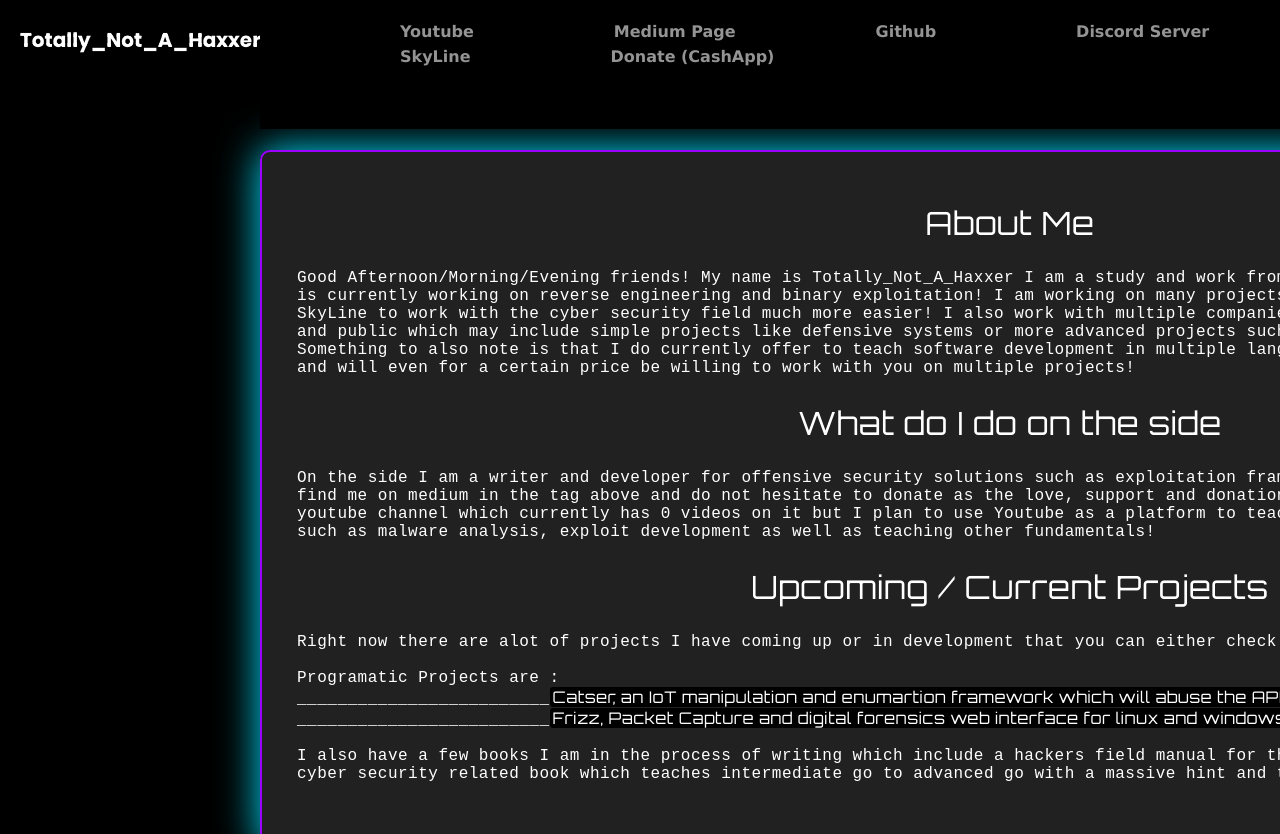
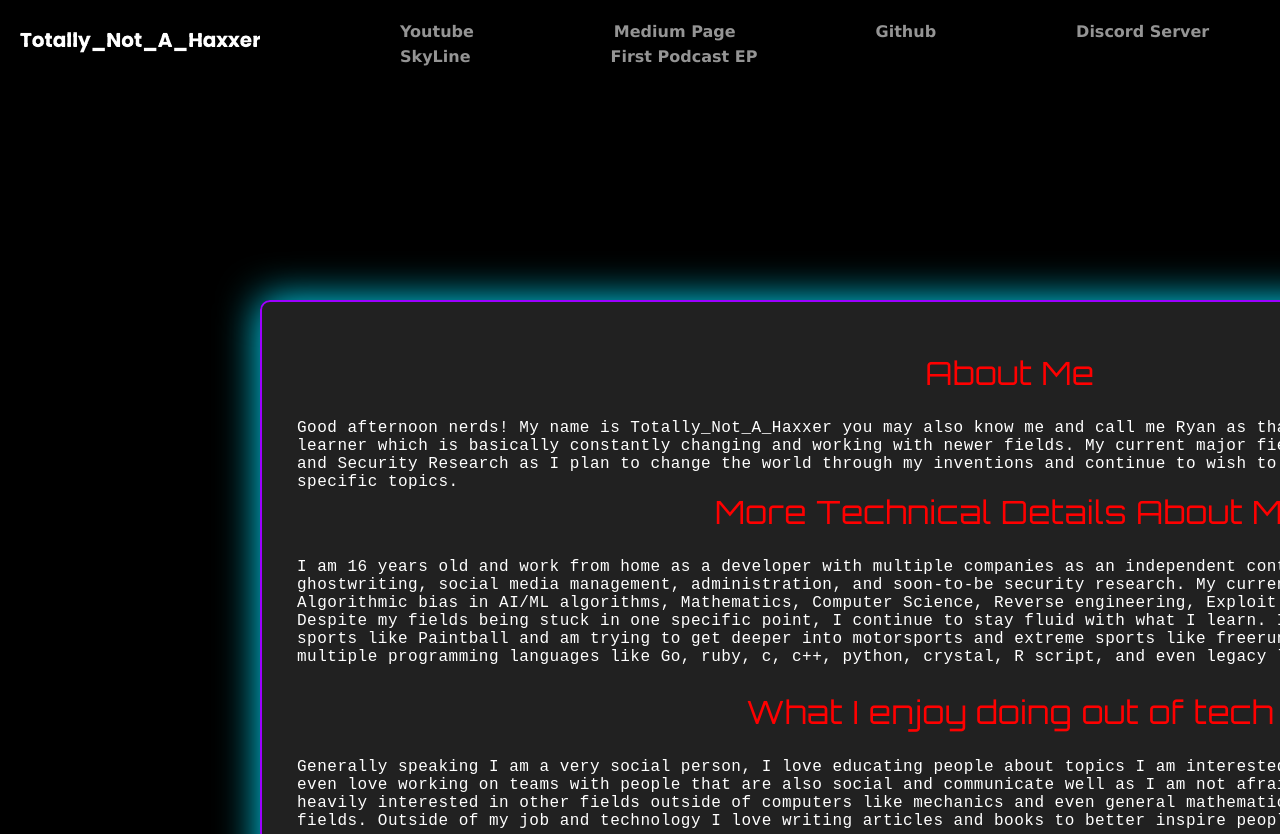
Before and after one commit to TotallyNotAHaxxer/totallynotahaxxer.github.io, a plain HTML site: page index.html in a window 1280 px wide. Shown: the top 834 px of the page. Drawn offline with Linux system fonts and the light colour scheme; a web font is replaced by a local one.

Commit message:
Update index.html

```diff
--- a/index.html
+++ b/index.html
@@ -1,6 +1,11 @@
 <!DOCTYPE html>
 <html lang="en" dir="ltr">
+<!--
 
+Totally_Not_A_Haxxer : Notes
+            I am not the best web developer but cmon this document is bad
+            I plan to fix this document up soon enough but it works for now as this code was just mashed together badly
+-->
 <head>
     <meta charset="UTF-8">
     <title>Haxxer!</title>
@@ -28,45 +33,60 @@
             <a href="https://www.github.com/ArkAngeL43">Github</a>
             <a href="https://discord.gg/xjJdt3v6ME">Discord Server</a>
             <a href="https://github.com/SkyLine-Community/SkyLine">SkyLine</a>
-            <a href="https://cash.app/$TotallyNotAHaxxer">Donate (CashApp)</a>
+            <a href="https://open.spotify.com/episode/0aQvRICN7gCW7GikiUE9uj">First Podcast EP</a>
             <div id="indicator"></div>
         </nav>
         <div class="home-content">
             <form>
-                <h3>About Me</h3>
+                <h3 style="color: red;">About Me</h3>
                 <br>
                 <p>
-                    Good Afternoon/Morning/Evening friends! My name is Totally_Not_A_Haxxer I am a study and work from home developer and penetration tester who is currently working on reverse
-                    engineering and binary exploitation! I am working on many projects such as Caster and my Programming language SkyLine to work with the cyber security field much more easier!
-                    I also work with multiple companies, teams and organizations on both private and public which may include simple projects like defensive systems or more advanced projects such
-                    as private exploitation frameworks! Something to also note is that I do currently offer to teach software development in multiple languages which include Go, C++, Ruby and Perl and will even for a certain price be
-                    willing to work with you on multiple projects!
+                    Good afternoon nerds! My name is Totally_Not_A_Haxxer you may also know me and call me Ryan as that is my real first name.
+                    I am a fluid learner which is basically constantly changing and working with newer fields. My current major field of study
+                    is inside of ComputerScience and Security Research as I plan to change the world through my inventions and continue to wish to
+                    inspire people to be much more invested in specific topics.
+                </p>
+                <h3 style="color: red;">More Technical Details About Me</h3>
+                <br>
+                <p>
+                    I am 16 years old and work from home as a developer with multiple companies as an independent contractor for various topics
+                    such as ghostwriting, social media management, administration, and soon-to-be security research. My current studies consist of Quantum Computing,
+                    Algorithmic bias in AI/ML algorithms, Mathematics, Computer Science, Reverse engineering, Exploit development, and Binary exploitation. Despite my
+                    fields being stuck in one specific point, I continue to stay fluid with what I learn. I am also extraordinarily athletic and play sports like Paintball
+                    and am trying to get deeper into motorsports and extreme sports like freerunning or air sports. I am verbose in multiple programming languages like Go,
+                    ruby, c, c++, python, crystal, R script, and even legacy languages like Fortran95-Fortran2003.
                 </p>
                 <br>
-                <h3> What do I do on the side</h3>
+                <h3 style="color: red;"> What I enjoy doing out of tech</h3>
                 <br>
                 <p>
-                    On the side I am a writer and developer for offensive security solutions such as exploitation frameworks, digital forensics systems! You can find me on medium in the tag above
-                    and do not hesitate to donate as the love, support and donations do ALOT to keep me pushing! I run a small youtube channel which currently has 0 videos on it but I plan to use
-                    Youtube as a platform to teach offensive and defensive cyber security such as malware analysis, exploit development as well as teaching other fundamentals!
+                    Generally speaking I am a very social person, I love educating people about topics I am interested in such as Quantum theory(mechanics)
+                    and even love working on teams with people that are also social and communicate well as I am not afraid to talk about something I enjoy.
+                    I am heavily interested in other fields outside of computers like mechanics and even general mathematics like calculus, trig, geometry and other
+                    fields. Outside of my job and technology I love writing articles and books to better inspire people and educate about other topics!
                 </p>
                 <br>
-                <h3>Upcoming / Current Projects</h3>
+                <h3 style="color: red;">Upcoming / Current Projects</h3>
                 <br>
                 <p>
-                    Right now there are alot of projects I have coming up or in development that you can either check out or look into.
-                    <br>
-                    <br>
-                    Programatic Projects are : <br>
-                    _________________________<code>Catser, an IoT manipulation and enumartion framework which will abuse the API's within IoT devices</code>
-                    _________________________<code>Frizz, Packet Capture and digital forensics web interface for linux and windows</code>
-                    <br>
-                    <br>
-                    I also have a few books I am in the process of writing which include a hackers field manual for the go programming language as well as a cyber security related
-                    book which teaches intermediate go to advanced go with a massive hint and take on the cyber security field.
-
+                   There are many projects I am working on but below you will find the primary projects I am working on and dedicating my time to
+                   <br>
+                   <br>
+                   <br>
+                   <bold style="color: aqua;">*Project #1 ---></bold>  BHGH otherwise known as Black Hat Go Manual is a book/booklet similar to RTFM/BTFM/LFM I am writing for cyber security researchers who use
+                   the go programming language. This book holds programs and scripts that you can flip to for quick references and different forms of tips and tricks
+                   that I have been learning with the Go programming language
+                   <br>
+                   <br>
+                   <br>
+                   <bold style="color: aqua;">*Project#2 ---></bold>  SkyLine otherwise known as CSC ( Cyber Security Core ) is a programming language or family of programming languages which are in the process
+                   of being developed. The goal of the SkyLine family is to provide a modern day and unique programming language for everyday developers invested in specific topics
+                   such as cyber security. SkyLine will have multiple branches of languagea all of which have the same style but a backend developed for different topics. CSC will be
+                   and is currently being developed just for cyber security related fields such as forensics, IoT manipulation and other various topics like ED ( Exploit Development ) with
+                   a focus on multiple fields of mathematics such as quantum mathematics, Geometry, Calculus, Trigenometry, Linear algebra and other forms of math. Other versions of SkyLine
+                   may be developed on specific topics like BlockChain, Networking, Embedded, AI/ML and cryptography. The plan with SkyLine is to bring something new to the development world
+                   and bring ideas into the development world that can change the way developers work with specific tasks!
                 </p>
-
             </form>
 
         </div>
@@ -344,12 +364,12 @@
 
     form {
         box-sizing: border-box;
-        height: 700px;
+        height: 1000px;
         width: 1500px;
         background-color: rgba(255, 255, 255, 0.13);
         position: absolute;
         transform: translate(-50%, -50%);
-        top: 500px;
+        top: 800px;
         left: 770px;
         border-radius: 10px;
         backdrop-filter: blur(10px);
```
